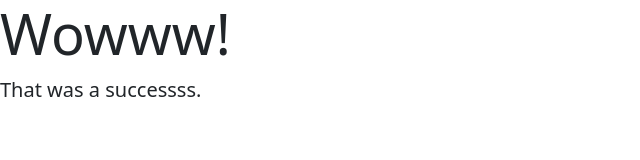
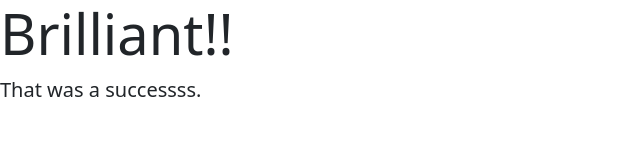
Before and after one commit to 12starfishes/SignUp-Website, a website: page success.html in a window 1280 px wide. Shown: the whole page, without its empty margins (0-640 px from the left). Drawn offline with nearby package versions, Linux system fonts and the light colour scheme.

Commit message:
changed heading in success page

```diff
--- a/success.html
+++ b/success.html
@@ -12,7 +12,7 @@
 </head>
 <body>
     <div class="jumbotron">
-        <h1 class="display-4">Wowww!</h1>
+        <h1 class="display-4">Brilliant!!</h1>
         <p class="lead">That was a successss.</p>
       </div>
 </body>
```
